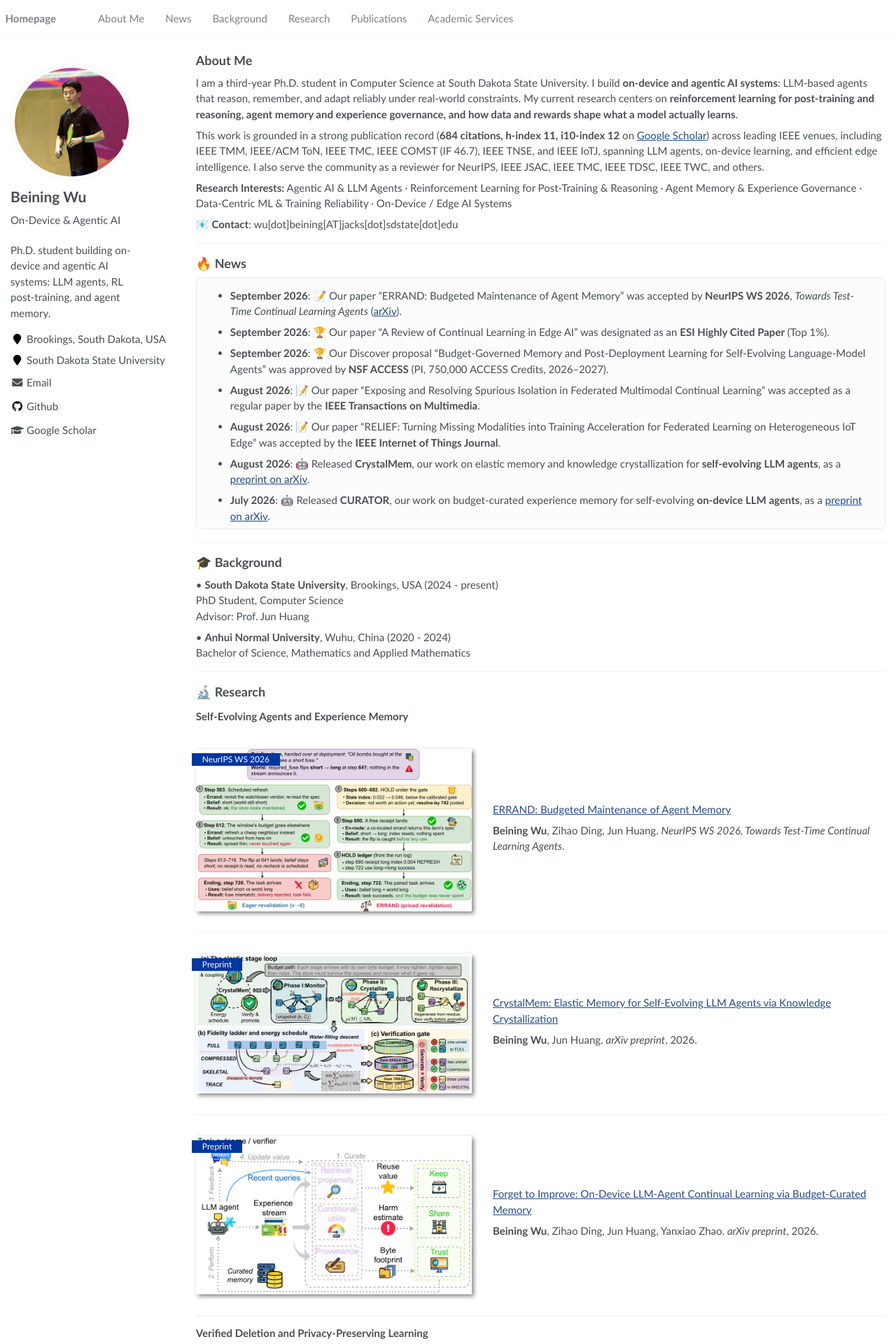
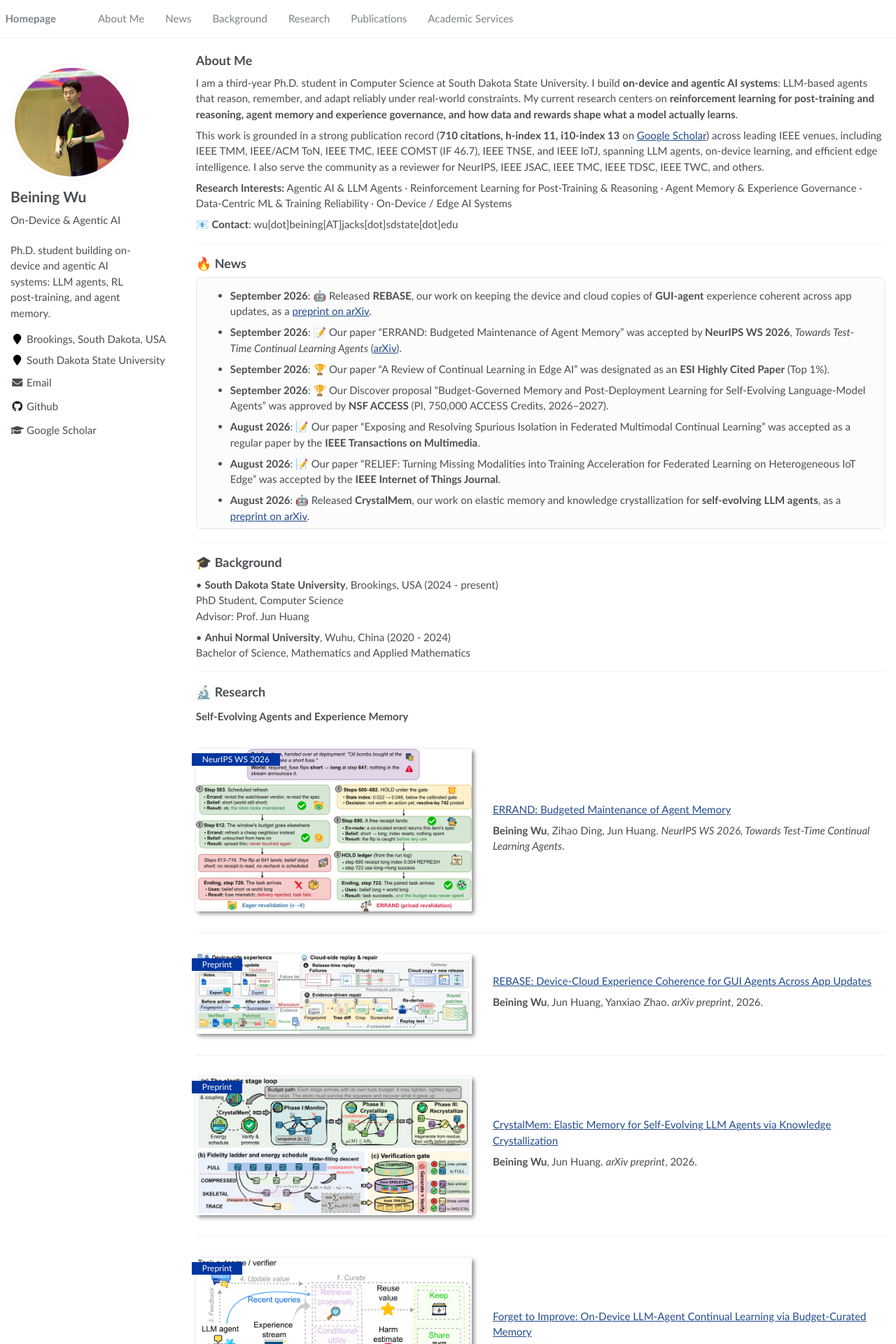
Before and after one commit to beining1008/beining1008.github.io, a Jekyll site: the page built from _pages/about.md, in a window 1280 px wide. Shown: the top 1920 px of the page at 70% size. Built offline with Jekyll 4.4.1, drawn with Linux system fonts in a browser that asks for light colours.

Commit message:
Add REBASE (arXiv:2609.32130) to News, Research, and Publications; update citations to 710 and i10-index to 13
Co-Authored-By: Claude Opus 5.5 <noreply@anthropic.com>

```diff
--- a/_pages/about.md
+++ b/_pages/about.md
@@ -30,7 +30,7 @@ redirect_from:
 
 I am a third-year Ph.D. student in Computer Science at South Dakota State University. I build **on-device and agentic AI systems**: LLM-based agents that reason, remember, and adapt reliably under real-world constraints. My current research centers on **reinforcement learning for post-training and reasoning, agent memory and experience governance, and how data and rewards shape what a model actually learns**.
 
-This work is grounded in a strong publication record (<b>684 citations, h-index 11, i10-index 12</b> on <a href="https://scholar.google.com/citations?user=UX2048QAAAAJ">Google Scholar</a>) across leading IEEE venues, including IEEE TMM, IEEE/ACM ToN, IEEE TMC, IEEE COMST (IF 46.7), IEEE TNSE, and IEEE IoTJ, spanning LLM agents, on-device learning, and efficient edge intelligence. I also serve the community as a reviewer for NeurIPS, IEEE JSAC, IEEE TMC, IEEE TDSC, IEEE TWC, and others.
+This work is grounded in a strong publication record (<b>710 citations, h-index 11, i10-index 13</b> on <a href="https://scholar.google.com/citations?user=UX2048QAAAAJ">Google Scholar</a>) across leading IEEE venues, including IEEE TMM, IEEE/ACM ToN, IEEE TMC, IEEE COMST (IF 46.7), IEEE TNSE, and IEEE IoTJ, spanning LLM agents, on-device learning, and efficient edge intelligence. I also serve the community as a reviewer for NeurIPS, IEEE JSAC, IEEE TMC, IEEE TDSC, IEEE TWC, and others.
 
 **Research Interests:** Agentic AI &amp; LLM Agents · Reinforcement Learning for Post-Training &amp; Reasoning · Agent Memory &amp; Experience Governance · Data-Centric ML &amp; Training Reliability · On-Device / Edge AI Systems
 
@@ -43,6 +43,7 @@ This work is grounded in a strong publication record (<b>684 citations, h-index
 
 <div class="scroll-panel" markdown="1" style="max-height: 360px;">
 
+- **September 2026**: 🤖 Released **REBASE**, our work on keeping the device and cloud copies of **GUI-agent** experience coherent across app updates, as a <a href="https://arxiv.org/abs/2609.32130">preprint on arXiv</a>.
 - **September 2026**: 📝 Our paper "ERRAND: Budgeted Maintenance of Agent Memory" was accepted by **NeurIPS WS 2026**, *Towards Test-Time Continual Learning Agents* (<a href="https://arxiv.org/abs/2609.29545">arXiv</a>).
 - **September 2026**: 🏆 Our paper "A Review of Continual Learning in Edge AI" was designated as an **ESI Highly Cited Paper** (Top 1%).
 - **September 2026**: 🏆 Our Discover proposal "Budget-Governed Memory and Post-Deployment Learning for Self-Evolving Language-Model Agents" was approved by **NSF ACCESS** (PI, 750,000 ACCESS Credits, 2026–2027).
@@ -91,6 +92,15 @@ This work is grounded in a strong publication record (<b>684 citations, h-index
 <a href="https://arxiv.org/abs/2609.29545">ERRAND: Budgeted Maintenance of Agent Memory</a>
 
 **Beining Wu**, Zihao Ding, Jun Huang. *NeurIPS WS 2026, Towards Test-Time Continual Learning Agents*.
+
+</div></div>
+
+<div class="paper-box"><div class="paper-box-image"><div><div class="badge">Preprint</div><a href="https://arxiv.org/abs/2609.32130"><img src="/images/pub_rebase.png" alt="REBASE device-side verification with cloud-side replay and evidence-driven repair across app updates" width="100%" /></a></div></div>
+<div class="paper-box-text" markdown="1">
+
+<a href="https://arxiv.org/abs/2609.32130">REBASE: Device-Cloud Experience Coherence for GUI Agents Across App Updates</a>
+
+**Beining Wu**, Jun Huang, Yanxiao Zhao. *arXiv preprint*, 2026.
 
 </div></div>
 
@@ -229,6 +239,8 @@ The on-device numbers in these papers come from hardware I built and maintain: t
 
 ### Preprints
 
+- **Beining Wu**, Jun Huang, Yanxiao Zhao. <a href="https://arxiv.org/abs/2609.32130">"REBASE: Device-Cloud Experience Coherence for GUI Agents Across App Updates."</a> *arXiv preprint arXiv:2609.32130*, 2026.
+
 - Dhe Yeong Tchalla, **Beining Wu**, Jun Huang, Shuyang Gu, Qiang Duan. <a href="https://arxiv.org/abs/2608.07730">"FedSceneX: Time-to-Target Orchestration for Same-Scene Multimodal Federated Edge Learning."</a> *arXiv preprint arXiv:2608.07730*, 2026.
 
 - **Beining Wu**, Jun Huang. <a href="https://arxiv.org/abs/2608.00303">"CrystalMem: Elastic Memory for Self-Evolving LLM Agents via Knowledge Crystallization."</a> *arXiv preprint arXiv:2608.00303*, 2026.
```
Also changed, not shown: images/pub_rebase.png (added).
